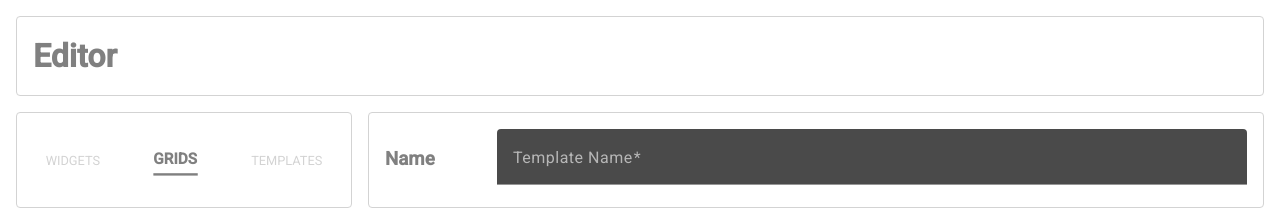
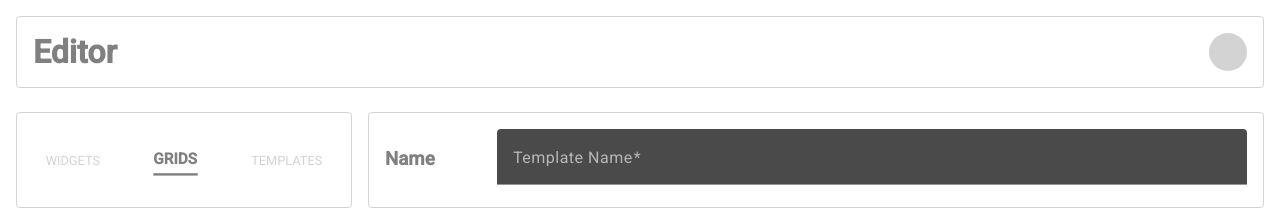
Before and after one commit to silvinodemedeiros/ppgti, an Angular app: page /editor/grids in a window 1280 px wide. Shown: the top 210 px of the page. Built offline with nearby package versions, Linux system fonts and the light colour scheme; no server answers.

Commit message:
creates header component

```diff
--- a/src/app/app.routes.ts
+++ b/src/app/app.routes.ts
@@ -3,7 +3,7 @@ import { GlComponent } from './gl/gl.component';
 import { GlGridsComponent } from './gl-grids/gl-grids.component';
 import { GlWidgetsComponent } from './gl-widgets/gl-widgets.component';
 import { GlTemplatesComponent } from './gl-templates/gl-templates.component';
-import { LoginComponent } from './gl-core/login/login/login.component';
+import { LoginComponent } from './gl-core/login/login.component';
 
 export const routes: Routes = [
   { path: '', redirectTo: '/login', pathMatch: 'full' },
--- /dev/null
+++ b/src/app/gl-core/gl-header/gl-header.component.html
@@ -0,0 +1,9 @@
+<div class="gl-header gl-box">
+    <h1>Editor</h1>
+
+    <div class="gl-header-user" [matMenuTriggerFor]="menu"></div>
+    <mat-menu #menu="matMenu">
+    <button mat-menu-item>Item 1</button>
+    <button mat-menu-item>Item 2</button>
+    </mat-menu>
+</div>
--- /dev/null
+++ b/src/app/gl-core/gl-header/gl-header.component.less
@@ -0,0 +1,25 @@
+
+.gl-header {
+    display: flex;
+    justify-content: space-between;
+    align-items: center;
+    padding: 1rem;
+
+    h1 {
+        margin: 0;
+    }
+
+    &-user {
+        width: 32px;
+        height: 32px;
+        border-radius: 50%;
+        background: lightgray;
+        border: 3px solid transparent;
+
+        &:hover {
+            cursor: pointer;
+            border-color: gray;
+            transition: all .2s ease;
+        }
+    }
+}
--- a/src/app/gl/gl.component.html
+++ b/src/app/gl/gl.component.html
@@ -1,7 +1,7 @@
 <div class="gl-wrapper">
 
-    <div class="gl-header gl-box">
-        <h1>Editor</h1>
+    <div class="gl-header">
+        <app-gl-header></app-gl-header>
     </div>
     <div class="gl-sidebar">
 
--- a/src/app/gl/gl.component.less
+++ b/src/app/gl/gl.component.less
@@ -18,13 +18,6 @@
 
     .gl-header {
         grid-area: header;
-        display: flex;
-        align-items: center;
-        padding: 1rem;
-
-        h1 {
-            margin: 0;
-        }
     }
 
     .gl-sidebar {
```
Also changed, not shown: src/app/gl-core/gl-header/gl-header.component.ts (added, +15 -0 lines), src/app/gl/gl.component.ts (+5 -2 lines), src/app/gl-core/login/login.component.html (renamed from src/app/gl-core/login/login/login.component.html), src/app/gl-core/login/login.component.less (renamed from src/app/gl-core/login/login/login.component.less), src/app/gl-core/login/login.component.ts (renamed from src/app/gl-core/login/login/login.component.ts), 2 other files (tests, documents, lock files or other folders).
